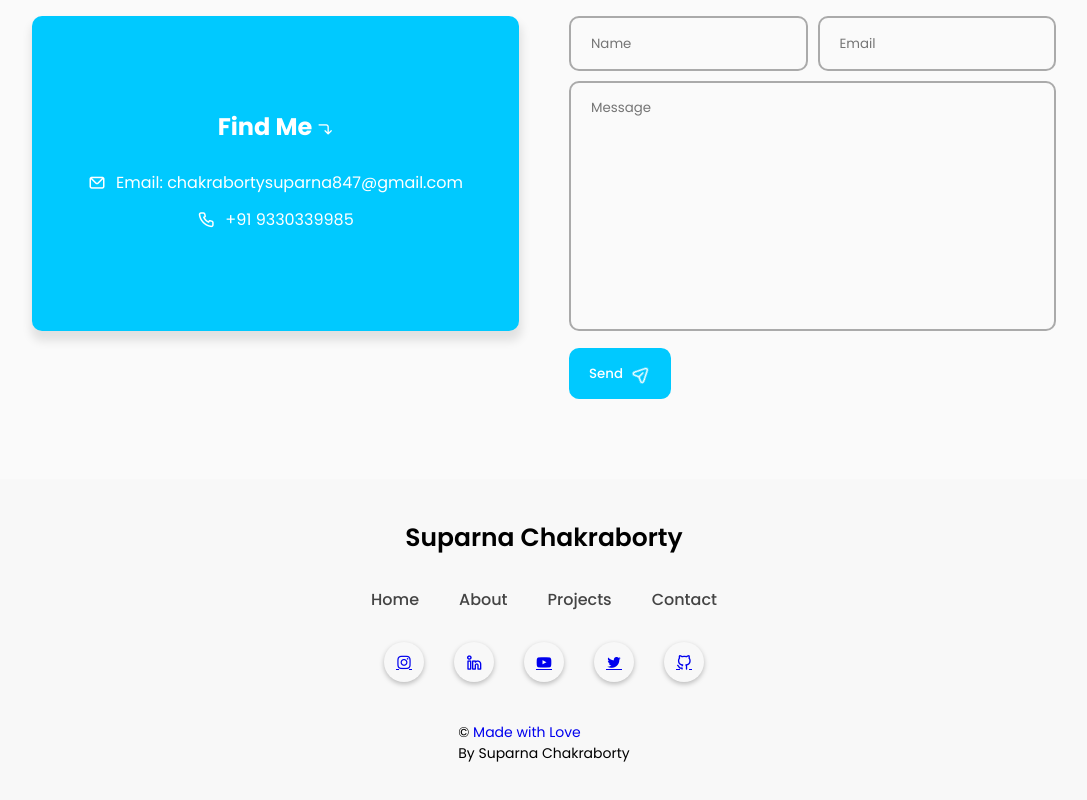
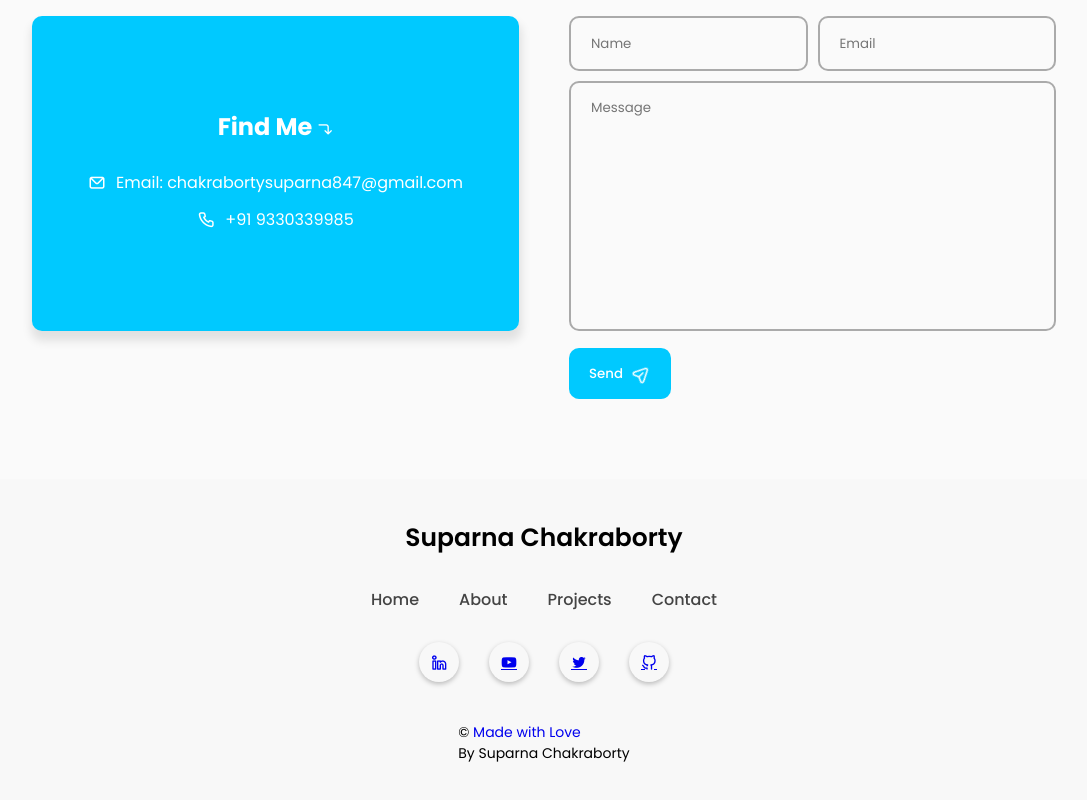
Before and after one commit to SuparnaChakraborty/my-portfolio, a plain HTML site: page portfolio website HTML, CSS & JS_1 Starting Point/index.html in a window 1280 px wide. Shown: the part 2143-2943 px from the top of the page, without its empty margins (96-1183 px from the left). Drawn offline with nearby package versions, Linux system fonts and the light colour scheme.

Commit message:
Update index.html

```diff
--- a/portfolio website HTML, CSS & JS_1 Starting Point/index.html
+++ b/portfolio website HTML, CSS & JS_1 Starting Point/index.html
@@ -227,7 +227,7 @@
             </ul>
         </div>
         <div class="footer-social-icons">
-            <div class="icon"><a href="https://www.instagram.com/_suparnachakraborty_?utm_source=qr&igsh=MWt4bGk2eGdnZWp2ZA=="i class="uil uil-instagram"></a></i></div>
+
                 <div class="icon"><a href="https://www.linkedin.com/in/suparna-chakraborty"i class="uil uil-linkedin-alt"></a></i></div>
                 <div class="icon"><a href="https://youtube.com/@suparna_chakraborty?si=0GrfM1GGMGNUAkXY"i class="uil uil-youtube"></a></i></div>
                 <div class="icon"><a href="https://twitter.com/Suparnatwts?t=71Qb6IvKAHuYyGAdf5ONPg&s=09"i class="uil uil-twitter"></a></i></div>
```
